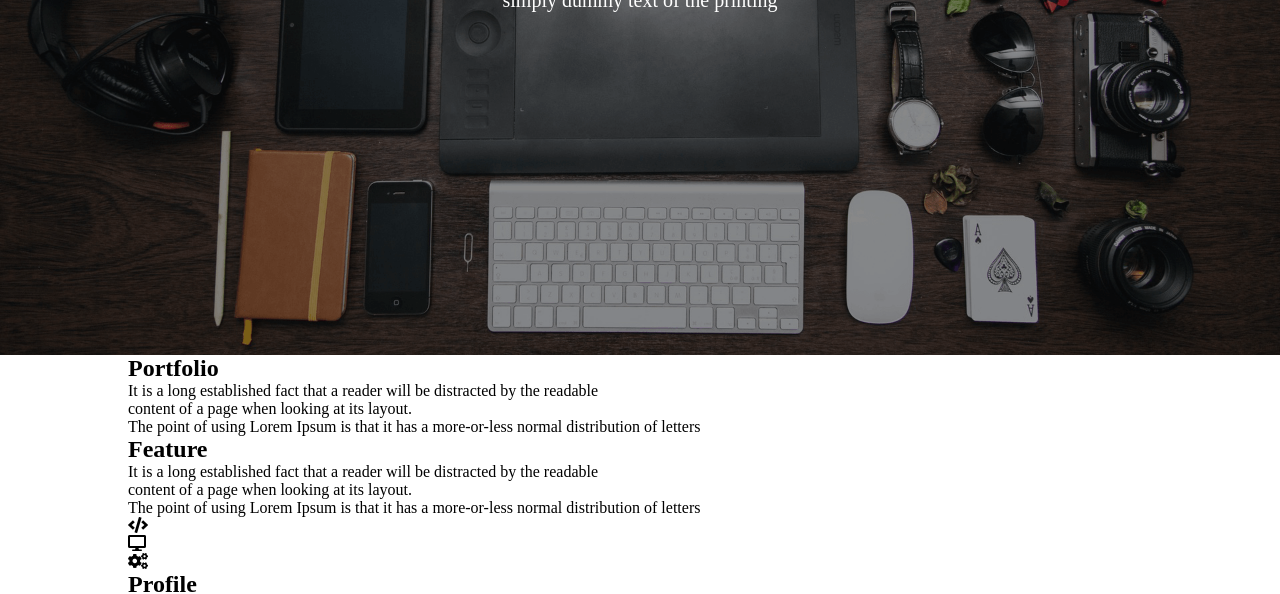
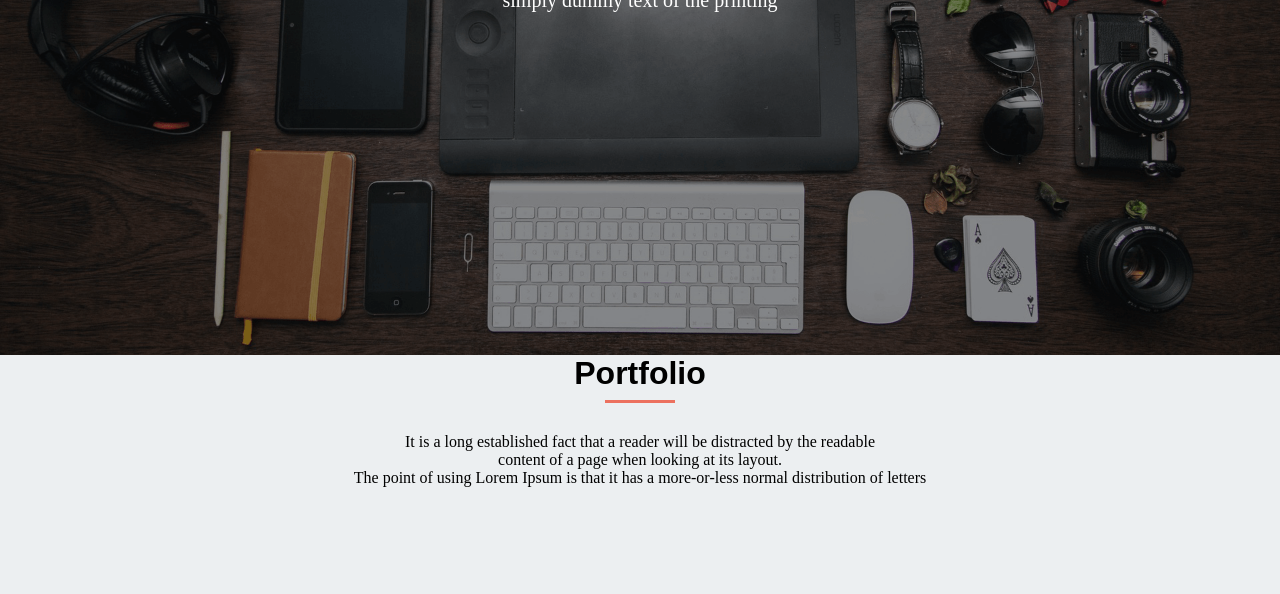
Before and after one commit to Miyu-N/mysite, a plain HTML site: page index.html in a window 1280 px wide. Shown: the part 365-959 px from the top of the page. Drawn offline with Linux system fonts and the light colour scheme.

Commit message:
contents

```diff
--- a/style.css
+++ b/style.css
@@ -72,3 +72,40 @@ a {
   font-size: 20px;
   padding-top: 10px;
 }
+
+#portfolio {
+  background-color: #ECEFF1;
+}
+
+.heading {
+  padding-top: 90x;
+  text-align: center;
+  font-family: 'Raleway', sans-serif;
+  font-size: 32px;
+}
+
+.heading-text {
+  padding-top: 30px;
+  text-align: center;
+  font-size: 16px;
+
+}
+
+.heading::after {
+  content: "";
+  display: block;
+  width: 70px;
+  height: 3px;
+  margin: 8px auto 0 auto;
+  background-color: #EC715F;
+}
+
+.production-group {
+  display: flex;
+  flex-flow: row wrap;
+  width: 920px;
+  padding: 30px 0 90px 0;
+  margin: 0 auto;
+}
+
+.production
```
